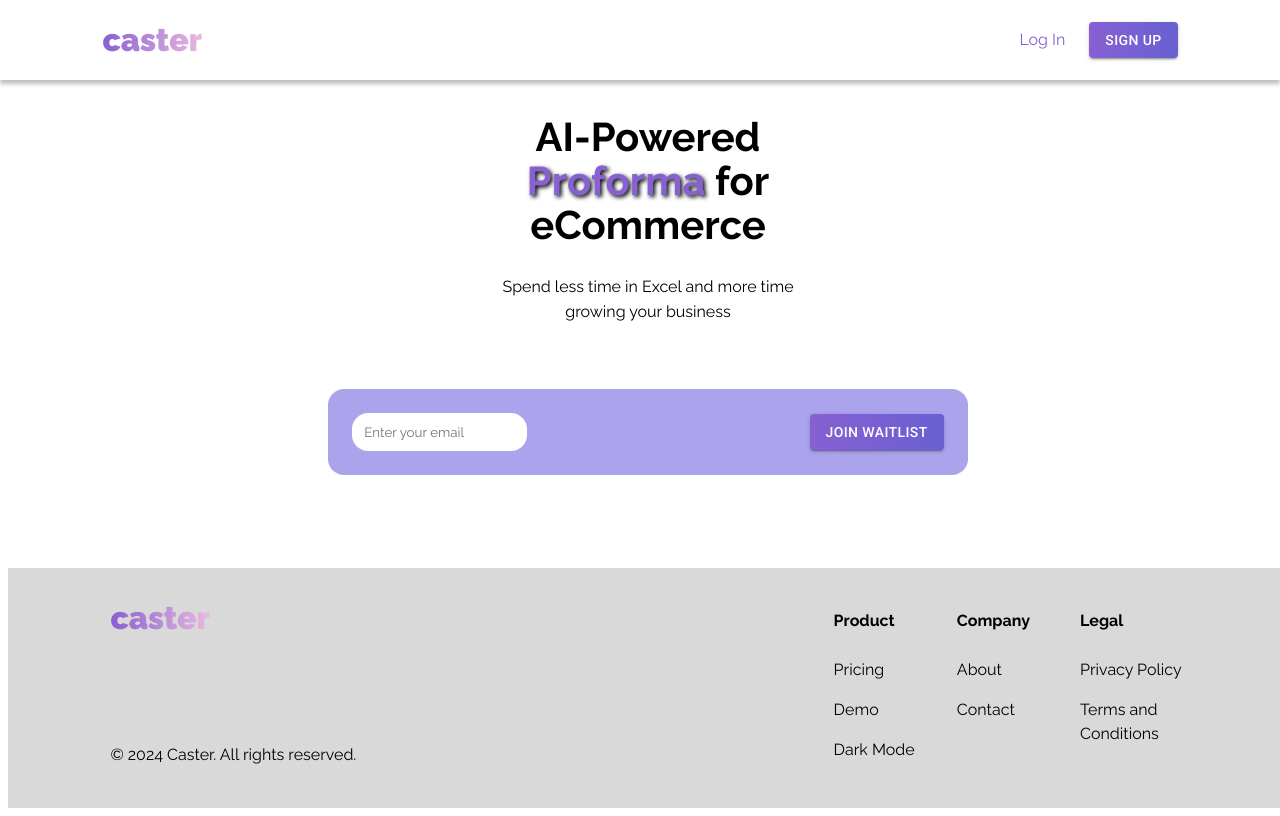
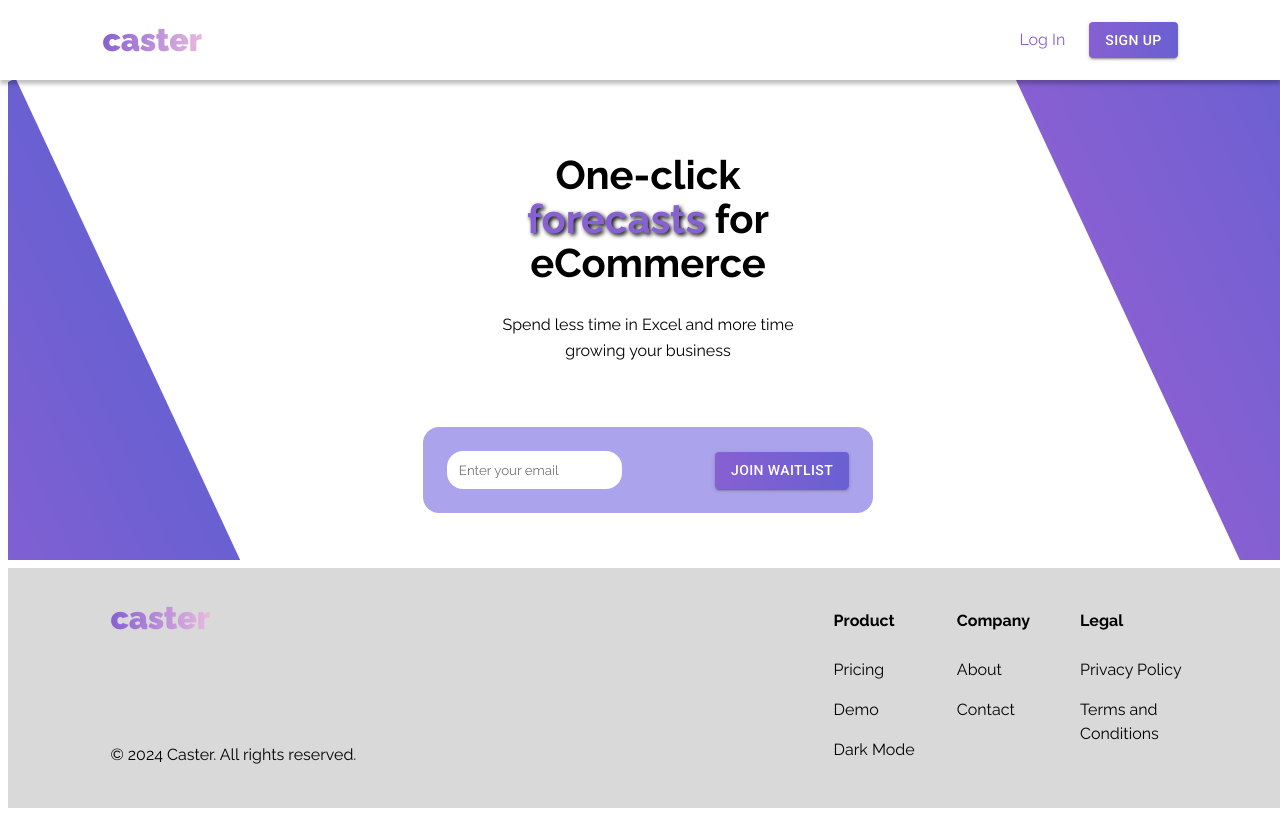
Before and after one commit to prestondavid99/SandboxLandingPage, a Next.js app: page / in a window 1280 px wide. Built offline with nearby package versions, Linux system fonts and the light colour scheme.

Commit message:
added pretty squares (the code isn't pretty though)

```diff
--- a/src/pages/index.tsx
+++ b/src/pages/index.tsx
@@ -7,14 +7,17 @@ export default function Home() {
         <>
             <Head>
                 <title>Caster: Create Effortless Forecasts</title>
-                <meta name="description" content="Caster automates the forecasting process for ecommerce stores" />
+                <meta name="description" content="Caster automates the forecasting process for ecommerce stores"/>
             </Head>
-            <div className='home-title-section'>
-                <div className="right-square"></div>
+            <div className="home-title-section">
+                <div className="square-container">
+                    <div className="left-square"></div>
+                </div>
+                <div className='home-content-section'>
                     <div className='home-title'>
                         <h1>
-                        AI-Powered <br></br>
-                        <span className='text-accent'>Proforma</span> for <br></br>
+                            One-click <br></br>
+                            <span className='text-accent'>forecasts</span> for <br></br>
                             eCommerce
                         </h1>
                         <p>
@@ -31,7 +34,10 @@ export default function Home() {
                         </Link>
                         {/*<Link href="/comingsoon">Watch Demo</Link>*/}
                     </div>
-                <div className="left-square"></div>
+                </div>
+                <div className="square-container">
+                    <div className="right-square"></div>
+                </div>
                 </div>
             </>
             );
--- a/src/styles/style.css
+++ b/src/styles/style.css
@@ -20,6 +20,7 @@ Be very careful when changing any of these styles.
     --text-color: #000000;  /* Default text color */
     --button-gradient-color: #6960D2;
     --shadow-color: 0, 0, 0; /* black in rgb. Important that this stays rgb */
+    --left-square-gradient: linear-gradient(to right, var(--primary-color), var(--button-gradient-color));
 
     /* Defining our brand fonts */
     --font-primary: 'Raleway', sans-serif; /* Store the font family as a variable */
@@ -105,7 +106,7 @@ body {
 
 main {
     margin-top: var(--navbar-height);  /* This must match the navbar height so that it doesn't get cut off  */
-    padding: 0 var(--side-padding); /* Add padding to the left and right so that the content always fits on the page */
+    /*padding: 0 var(--side-padding); !* Add padding to the left and right so that the content always fits on the page *!*/
     height: 100%;
     flex: 1;
 }
@@ -232,6 +233,7 @@ For example: styles for the navbar and footer.
     background-color: var(--background-color-1);
     width: 100%;
     height: var(--navbar-height);
+    z-index: 1000;
     padding: 0 var(--side-padding);
     position: fixed;
     top: 0;
@@ -377,6 +379,16 @@ Use section labels as needed for readability.
 /* ##### HOME PAGE ##### */
 
 .home-title-section {
+    display: flex;
+    flex-direction: row;
+    align-items: center;
+    width: 100%;
+    height: 29rem;
+    justify-content: space-between;
+
+}
+
+.home-content-section {
     text-align: center;
     display: flex;
     flex-direction: column;
@@ -385,9 +397,32 @@ Use section labels as needed for readability.
     width: 100%;
 }
 
+.square-container {
+    display: flex;
+    width: 30rem;
+    height: 30rem;
+    overflow: hidden;
+}
+
 .left-square {
+    background: var(--left-square-gradient);
+    width: 75rem;
+    height: 75rem;
     display: flex;
-    background: linear-gradient(to right, var(--primary-color), var(--accent-color-3));
+    position: relative;
+    transform: rotate(-25deg);
+
+}
+
+.right-square {
+    background: var(--left-square-gradient);
+    width: 50rem;
+    height: 80rem;
+    transform: rotate(-25deg);
+    position: relative;
+    left: 15rem;
+    bottom: 10rem;
+    display: flex;
 }
 
 .home-title {
```
Lines whose indentation alone changed are shown as unchanged.
